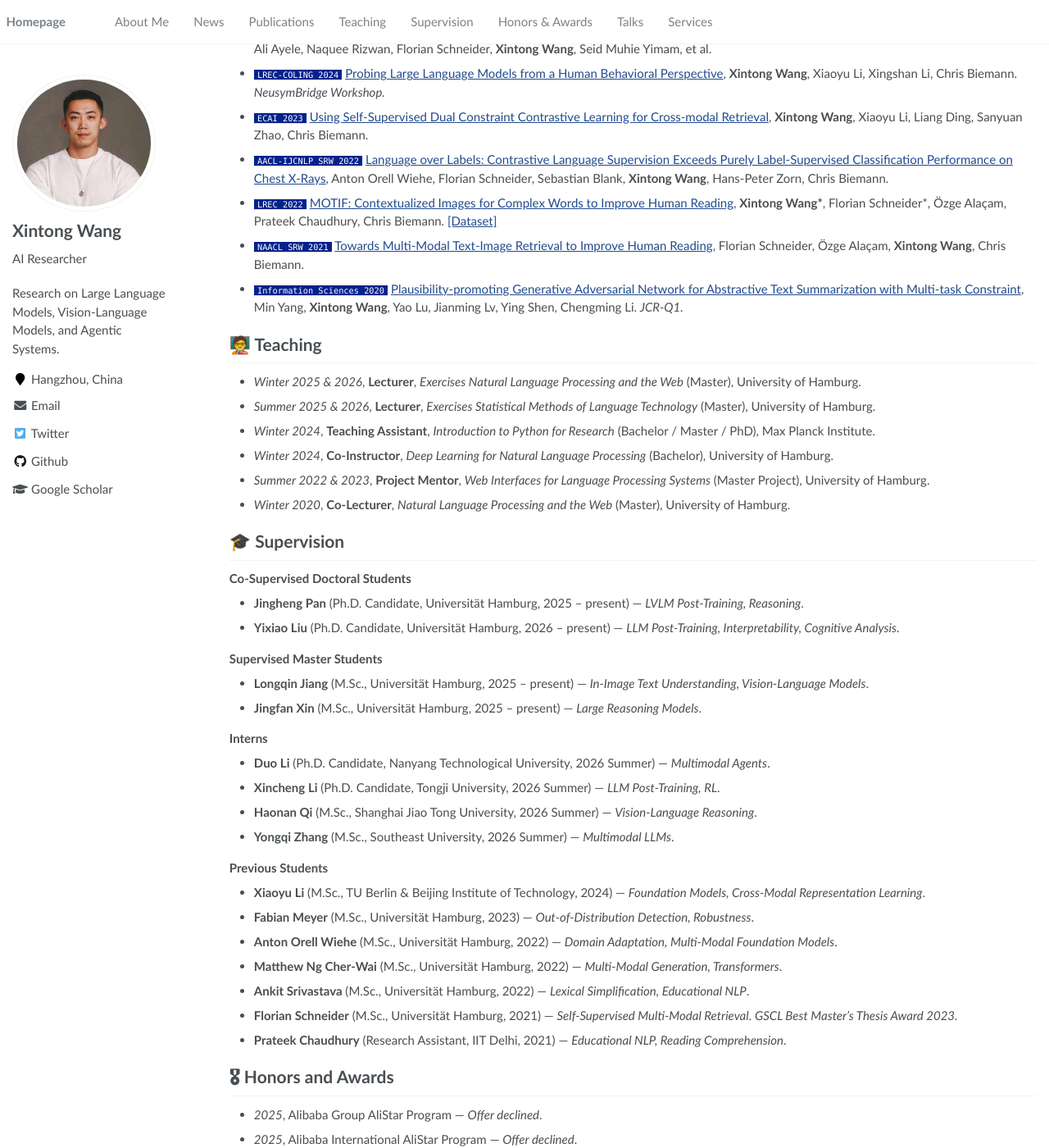
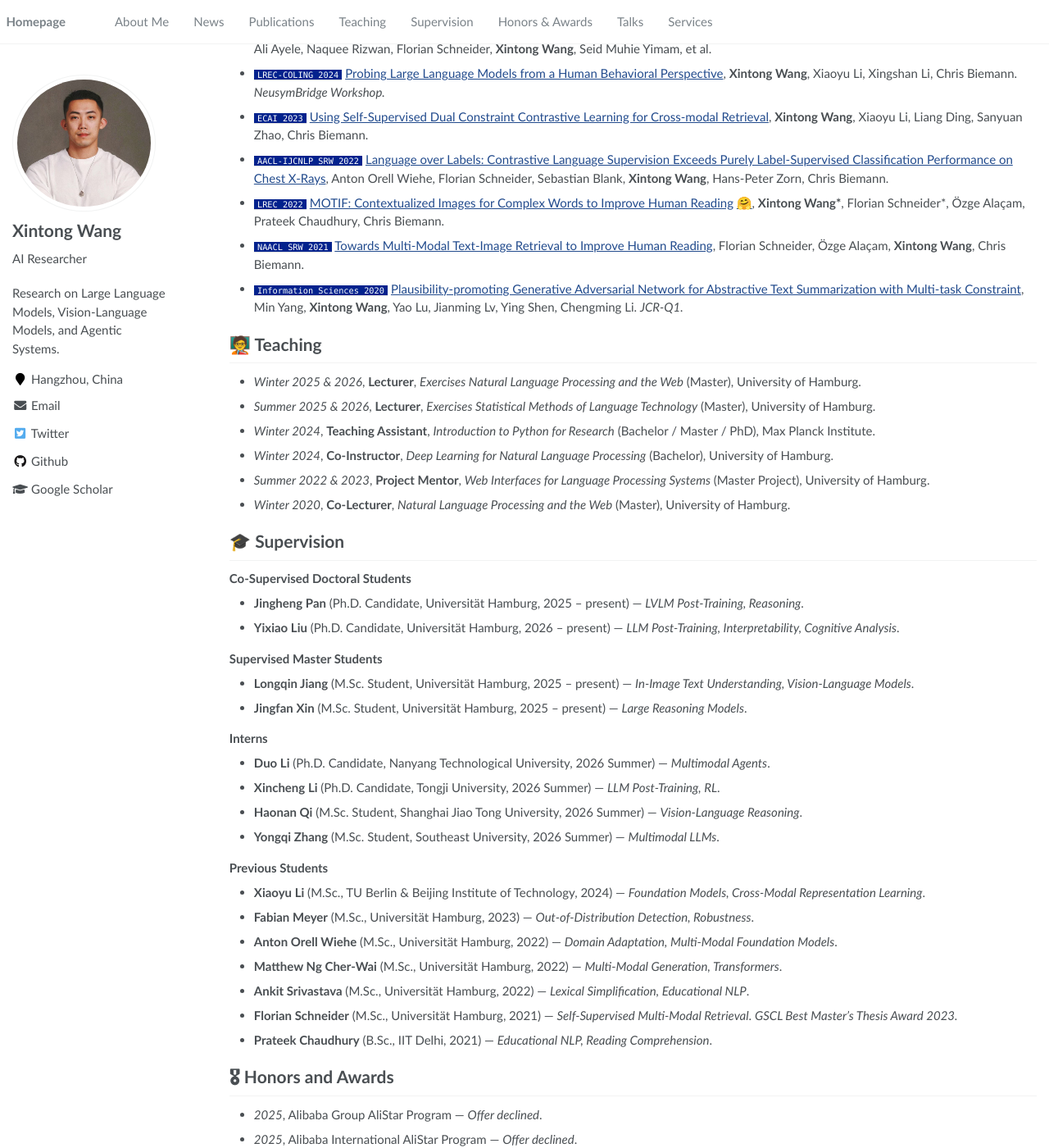
Before and after one commit to Ethanscuter/ethanscuter.github.io, a Jekyll site: the page built from _pages/about.md, in a window 1280 px wide and 1400 px high, scrolled down 2631 px. Shown: the whole window at 82% size. Built offline with Jekyll 4.4.1, drawn with Linux system fonts in a browser that asks for light colours.

Commit message:
Use M.Sc. Student / B.Sc. titles, add HF dataset icons

```diff
--- a/_pages/about.md
+++ b/_pages/about.md
@@ -50,7 +50,7 @@ My research focuses on **large language models and agentic systems**, with an em
 <div class='paper-box'><div class='paper-box-image'><div><div class="badge">EMNLP 2025</div><img src='images/paper_emnlp2025.png' alt="EMNLP 2025" width="100%"></div></div>
 <div class='paper-box-text' markdown="1">
 
-[Chinese Toxic Language Mitigation via Sentiment Polarity Consistent Rewrites](pdf/EMNLP2025Wang.pdf) <a href="https://github.com/PostMindLab/ToxiRewriteCN" title="Code on GitHub"><i class="fab fa-github"></i></a>
+[Chinese Toxic Language Mitigation via Sentiment Polarity Consistent Rewrites](pdf/EMNLP2025Wang.pdf) <a href="https://github.com/PostMindLab/ToxiRewriteCN" title="Code on GitHub"><i class="fab fa-github"></i></a> <a href="https://huggingface.co/datasets/shanewang/ToxiRewriteCN" title="Dataset on Hugging Face">🤗</a>
 
 **Xintong Wang**, Yixiao Liu, Jingheng Pan, Liang Ding, Longyue Wang, Chris Biemann
 
@@ -108,7 +108,7 @@ My research focuses on **large language models and agentic systems**, with an em
 - `LREC-COLING 2024` [Probing Large Language Models from a Human Behavioral Perspective](pdf/NeusymBridge2024Wang.pdf), **Xintong Wang**, Xiaoyu Li, Xingshan Li, Chris Biemann. *NeusymBridge Workshop.*
 - `ECAI 2023` [Using Self-Supervised Dual Constraint Contrastive Learning for Cross-modal Retrieval](pdf/ECAI2023Wang.pdf), **Xintong Wang**, Xiaoyu Li, Liang Ding, Sanyuan Zhao, Chris Biemann.
 - `AACL-IJCNLP SRW 2022` [Language over Labels: Contrastive Language Supervision Exceeds Purely Label-Supervised Classification Performance on Chest X-Rays](https://aclanthology.org/2022.aacl-srw.11/), Anton Orell Wiehe, Florian Schneider, Sebastian Blank, **Xintong Wang**, Hans-Peter Zorn, Chris Biemann.
-- `LREC 2022` [MOTIF: Contextualized Images for Complex Words to Improve Human Reading](pdf/LREC2022.Wang.pdf), **Xintong Wang\***, Florian Schneider\*, Özge Alaçam, Prateek Chaudhury, Chris Biemann. [[Dataset]](https://drive.google.com/file/d/16hPX_gJAMfNYzzrEArvK-IlUq9CqBorE/view?usp=share_link)
+- `LREC 2022` [MOTIF: Contextualized Images for Complex Words to Improve Human Reading](pdf/LREC2022.Wang.pdf) <a href="https://huggingface.co/datasets/shanewang/MOTIF" title="Dataset on Hugging Face">🤗</a>, **Xintong Wang\***, Florian Schneider\*, Özge Alaçam, Prateek Chaudhury, Chris Biemann.
 - `NAACL SRW 2021` [Towards Multi-Modal Text-Image Retrieval to Improve Human Reading](pdf/NAACL@SRW2021.Schneider.pdf), Florian Schneider, Özge Alaçam, **Xintong Wang**, Chris Biemann.
 - `Information Sciences 2020` [Plausibility-promoting Generative Adversarial Network for Abstractive Text Summarization with Multi-task Constraint](https://www.sciencedirect.com/science/article/pii/S0020025520301328), Min Yang, **Xintong Wang**, Yao Lu, Jianming Lv, Ying Shen, Chengming Li. *JCR-Q1.*
 
@@ -129,14 +129,14 @@ My research focuses on **large language models and agentic systems**, with an em
 - **Yixiao Liu** (Ph.D. Candidate, Universität Hamburg, 2026 – present) — *LLM Post-Training, Interpretability, Cognitive Analysis*.
 
 **Supervised Master Students**
-- **Longqin Jiang** (M.Sc., Universität Hamburg, 2025 – present) — *In-Image Text Understanding, Vision-Language Models*.
-- **Jingfan Xin** (M.Sc., Universität Hamburg, 2025 – present) — *Large Reasoning Models*.
+- **Longqin Jiang** (M.Sc. Student, Universität Hamburg, 2025 – present) — *In-Image Text Understanding, Vision-Language Models*.
+- **Jingfan Xin** (M.Sc. Student, Universität Hamburg, 2025 – present) — *Large Reasoning Models*.
 
 **Interns**
 - **Duo Li** (Ph.D. Candidate, Nanyang Technological University, 2026 Summer) — *Multimodal Agents*.
 - **Xincheng Li** (Ph.D. Candidate, Tongji University, 2026 Summer) — *LLM Post-Training, RL*.
-- **Haonan Qi** (M.Sc., Shanghai Jiao Tong University, 2026 Summer) — *Vision-Language Reasoning*.
-- **Yongqi Zhang** (M.Sc., Southeast University, 2026 Summer) — *Multimodal LLMs*.
+- **Haonan Qi** (M.Sc. Student, Shanghai Jiao Tong University, 2026 Summer) — *Vision-Language Reasoning*.
+- **Yongqi Zhang** (M.Sc. Student, Southeast University, 2026 Summer) — *Multimodal LLMs*.
 
 **Previous Students**
 - **Xiaoyu Li** (M.Sc., TU Berlin & Beijing Institute of Technology, 2024) — *Foundation Models, Cross-Modal Representation Learning*.
@@ -145,7 +145,7 @@ My research focuses on **large language models and agentic systems**, with an em
 - **Matthew Ng Cher-Wai** (M.Sc., Universität Hamburg, 2022) — *Multi-Modal Generation, Transformers*.
 - **Ankit Srivastava** (M.Sc., Universität Hamburg, 2022) — *Lexical Simplification, Educational NLP*.
 - **Florian Schneider** (M.Sc., Universität Hamburg, 2021) — *Self-Supervised Multi-Modal Retrieval*. *GSCL Best Master's Thesis Award 2023.*
-- **Prateek Chaudhury** (Research Assistant, IIT Delhi, 2021) — *Educational NLP, Reading Comprehension*.
+- **Prateek Chaudhury** (B.Sc., IIT Delhi, 2021) — *Educational NLP, Reading Comprehension*.
 
 
 # 🎖 Honors and Awards
```
